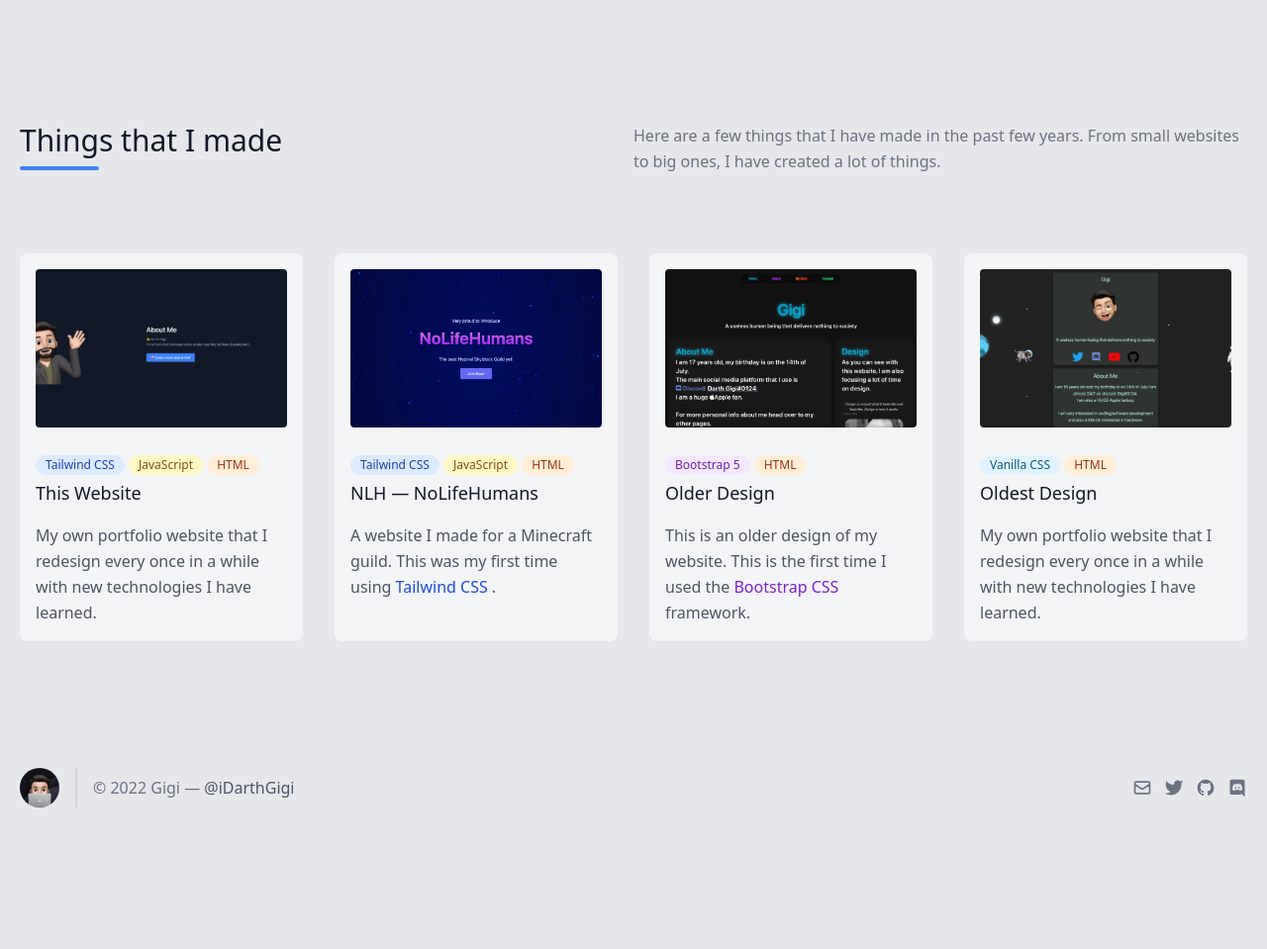
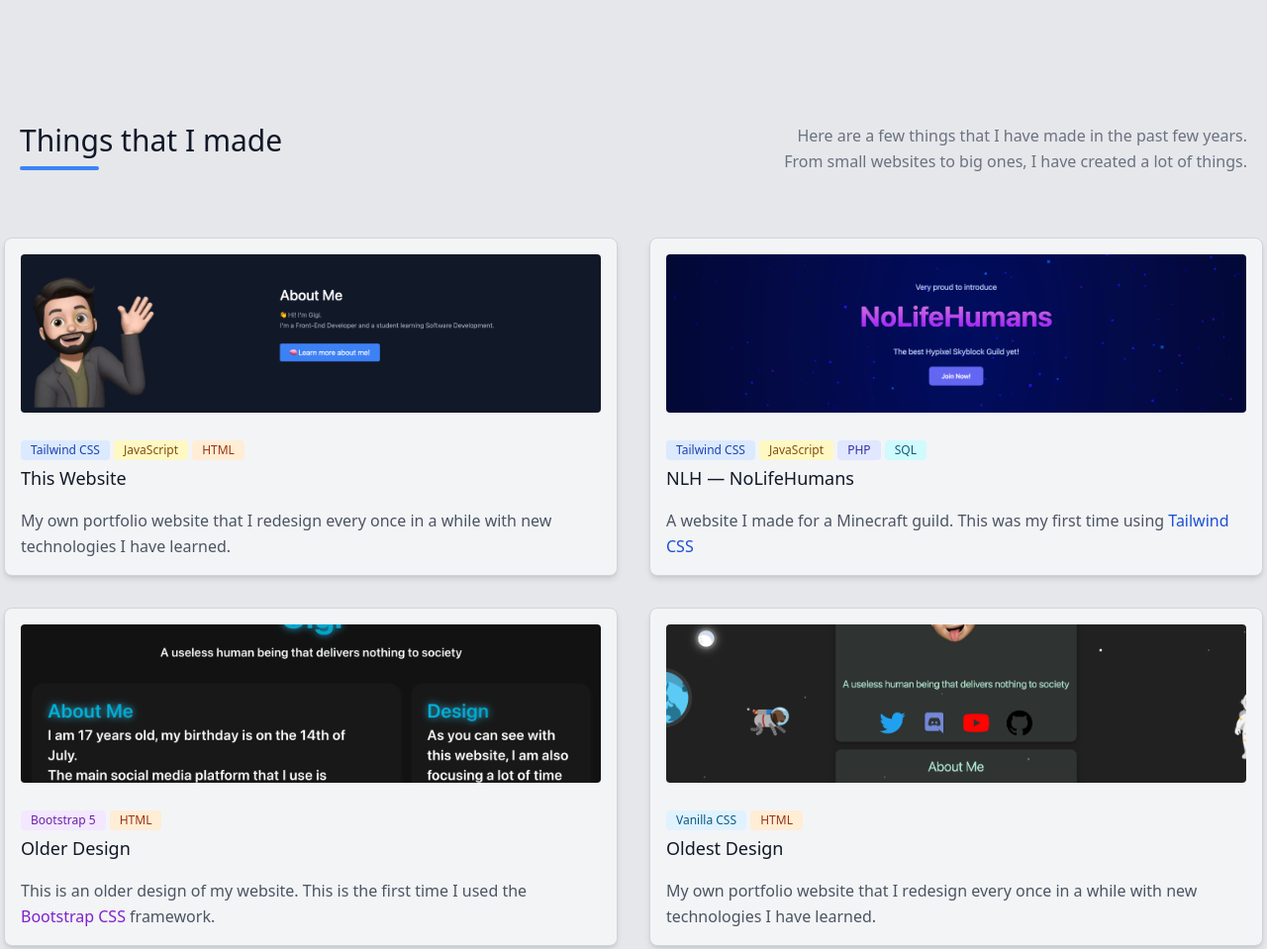
Before and after one commit to DarthGigi/2022.mrgigi.me, a website: page projects/index.html in a window 1280 px wide. Shown: the part 900-1859 px from the top of the page at 99% size. Before the commit the page ends 1748 px from the top, so only its background shows below. Drawn offline with nearby package versions, Linux system fonts and the light colour scheme.

Commit message:
Updated layout

```diff
--- a/projects/index.html
+++ b/projects/index.html
@@ -178,43 +178,50 @@
             <h2 class="title-font mb-2 text-2xl font-medium text-gray-900 motion-safe:transition-colors motion-safe:duration-500 motion-safe:ease-linear dark:text-white sm:text-3xl">Things that I made</h2>
             <div class="h-1 w-20 rounded bg-blue-500 motion-safe:transition-colors motion-safe:duration-500 motion-safe:ease-linear"></div>
           </div>
-          <p class="w-full leading-relaxed text-gray-500 motion-safe:transition-colors motion-safe:duration-500 motion-safe:ease-linear dark:text-gray-400 lg:w-1/2">Here are a few things that I have made in the past few years. From small websites to big ones, I have created a lot of things.</p>
+          <p class="w-full text-end leading-relaxed text-gray-500 motion-safe:transition-colors motion-safe:duration-500 motion-safe:ease-linear dark:text-gray-400 lg:w-1/2">
+            Here are a few things that I have made in the past few years. <br />
+            From small websites to big ones, I have created a lot of things.
+          </p>
         </div>
-        <div class="-m-4 flex flex-wrap">
-          <a href="https://github.com/DarthGigi/mrgigi.me" target="_blank" class="p-4 motion-safe:transform motion-safe:transition-transform motion-safe:duration-500 motion-safe:ease-in-out motion-safe:hover:scale-110 md:w-1/2 xl:w-1/4">
-            <div class="min-h-full rounded-lg bg-gray-100 p-4 motion-safe:transition-colors motion-safe:duration-500 motion-safe:ease-linear dark:bg-gray-800">
+        <div class="-m-4 grid gap-8 md:grid-cols-2">
+          <a href="https://github.com/DarthGigi/mrgigi.me" target="_blank" class="rounded-lg border border-gray-300 bg-gray-100 shadow-md hover:shadow-2xl motion-safe:transform motion-safe:transition-all motion-safe:duration-500 motion-safe:ease-in-out motion-safe:hover:scale-105 dark:border-gray-700 dark:bg-gray-800">
+            <div class="min-h-full p-4 motion-safe:transition-colors motion-safe:duration-500 motion-safe:ease-linear">
               <img loading="lazy" class="drag-none pointer-events-none mb-6 h-40 w-full select-none rounded object-cover object-center" src="/assets/images/png/Thumbnail.png" alt="Thumbnail" />
-              <span class="inline-flex items-center rounded-full bg-blue-100 px-2.5 py-0.5 text-xs font-medium text-blue-800 motion-safe:transition-colors motion-safe:duration-500 motion-safe:ease-linear dark:bg-blue-800 dark:text-blue-100"> Tailwind CSS </span>
-              <span class="inline-flex items-center rounded-full bg-yellow-100 px-2.5 py-0.5 text-xs font-medium text-yellow-800 motion-safe:transition-colors motion-safe:duration-500 motion-safe:ease-linear dark:bg-yellow-800 dark:text-yellow-100"> JavaScript </span>
-              <span class="inline-flex items-center rounded-full bg-orange-100 px-2.5 py-0.5 text-xs font-medium text-orange-800 motion-safe:transition-colors motion-safe:duration-500 motion-safe:ease-linear dark:bg-orange-800 dark:text-orange-100"> HTML </span>
+              <span class="inline-flex items-center rounded bg-blue-100 px-2.5 py-0.5 text-xs font-medium text-blue-800 motion-safe:transition-colors motion-safe:duration-500 motion-safe:ease-linear dark:bg-blue-800 dark:text-blue-100"> Tailwind CSS </span>
+              <span class="inline-flex items-center rounded bg-yellow-100 px-2.5 py-0.5 text-xs font-medium text-yellow-800 motion-safe:transition-colors motion-safe:duration-500 motion-safe:ease-linear dark:bg-yellow-800 dark:text-yellow-100"> JavaScript </span>
+              <span class="inline-flex items-center rounded bg-orange-100 px-2.5 py-0.5 text-xs font-medium text-orange-800 motion-safe:transition-colors motion-safe:duration-500 motion-safe:ease-linear dark:bg-orange-800 dark:text-orange-100"> HTML </span>
               <h2 class="title-font mt-1 mb-4 text-lg font-medium text-gray-900 motion-safe:transition-colors motion-safe:duration-500 motion-safe:ease-linear dark:text-white">This Website</h2>
               <p class="text-base leading-relaxed">My own portfolio website that I redesign every once in a while with new technologies I have learned.</p>
             </div>
           </a>
-          <a href="https://github.com/DarthGigi/NLH-Website-MC" target="_blank" class="p-4 motion-safe:transform motion-safe:transition-transform motion-safe:duration-500 motion-safe:ease-in-out motion-safe:hover:scale-110 md:w-1/2 xl:w-1/4">
-            <div class="min-h-full rounded-lg bg-gray-100 p-4 motion-safe:transition-colors motion-safe:duration-500 motion-safe:ease-linear dark:bg-gray-800">
+          <a href="https://github.com/DarthGigi/NLH-Website-MC" target="_blank" class="rounded-lg border border-gray-300 bg-gray-100 shadow-md hover:shadow-2xl motion-safe:transform motion-safe:transition-all motion-safe:duration-500 motion-safe:ease-in-out motion-safe:hover:scale-105 dark:border-gray-700 dark:bg-gray-800">
+            <div class="min-h-full p-4 motion-safe:transition-colors motion-safe:duration-500 motion-safe:ease-linear">
               <img loading="lazy" class="drag-none pointer-events-none mb-6 h-40 w-full select-none rounded object-cover object-center" src="/assets/images/png/NLHBanner.png" alt="NLH Banner" />
-              <span class="inline-flex items-center rounded-full bg-blue-100 px-2.5 py-0.5 text-xs font-medium text-blue-800 motion-safe:transition-colors motion-safe:duration-500 motion-safe:ease-linear dark:bg-blue-800 dark:text-blue-100"> Tailwind CSS </span>
-              <span class="inline-flex items-center rounded-full bg-yellow-100 px-2.5 py-0.5 text-xs font-medium text-yellow-800 motion-safe:transition-colors motion-safe:duration-500 motion-safe:ease-linear dark:bg-yellow-800 dark:text-yellow-100"> JavaScript </span>
-              <span class="inline-flex items-center rounded-full bg-orange-100 px-2.5 py-0.5 text-xs font-medium text-orange-800 motion-safe:transition-colors motion-safe:duration-500 motion-safe:ease-linear dark:bg-orange-800 dark:text-orange-100"> HTML </span>
+              <span class="inline-flex items-center rounded bg-blue-100 px-2.5 py-0.5 text-xs font-medium text-blue-800 motion-safe:transition-colors motion-safe:duration-500 motion-safe:ease-linear dark:bg-blue-800 dark:text-blue-100"> Tailwind CSS </span>
+              <span class="inline-flex items-center rounded bg-yellow-100 px-2.5 py-0.5 text-xs font-medium text-yellow-800 motion-safe:transition-colors motion-safe:duration-500 motion-safe:ease-linear dark:bg-yellow-800 dark:text-yellow-100"> JavaScript </span>
+              <span class="inline-flex items-center rounded bg-indigo-100 px-2.5 py-0.5 text-xs font-medium text-indigo-800 motion-safe:transition-colors motion-safe:duration-500 motion-safe:ease-linear dark:bg-indigo-800 dark:text-indigo-100"> PHP </span>
+              <span class="inline-flex items-center rounded bg-cyan-100 px-2.5 py-0.5 text-xs font-medium text-cyan-800 motion-safe:transition-colors motion-safe:duration-500 motion-safe:ease-linear dark:bg-cyan-800 dark:text-cyan-100"> SQL </span>
               <h2 class="title-font mt-1 mb-4 text-lg font-medium text-gray-900 motion-safe:transition-colors motion-safe:duration-500 motion-safe:ease-linear dark:text-white">NLH &#8212; NoLifeHumans</h2>
-              <p class="text-base leading-relaxed">A website I made for a Minecraft guild. This was my first time using <span class="text-blue-700 motion-safe:transition-colors motion-safe:duration-500 motion-safe:ease-linear dark:text-blue-400"> Tailwind CSS </span>.</p>
+              <p class="text-base leading-relaxed">
+                A website I made for a Minecraft guild. This was my first time using
+                <span class="text-blue-700 motion-safe:transition-colors motion-safe:duration-500 motion-safe:ease-linear dark:text-blue-400"> Tailwind CSS </span>
+              </p>
             </div>
           </a>
-          <a href="https://github.com/DarthGigi/mrgigi.me-old-design" target="_blank" class="p-4 motion-safe:transform motion-safe:transition-transform motion-safe:duration-500 motion-safe:ease-in-out motion-safe:hover:scale-110 md:w-1/2 xl:w-1/4">
-            <div class="min-h-full rounded-lg bg-gray-100 p-4 motion-safe:transition-colors motion-safe:duration-500 motion-safe:ease-linear dark:bg-gray-800">
+          <a href="https://github.com/DarthGigi/mrgigi.me-old-design" target="_blank" class="rounded-lg border border-gray-300 bg-gray-100 shadow-md hover:shadow-2xl motion-safe:transform motion-safe:transition-all motion-safe:duration-500 motion-safe:ease-in-out motion-safe:hover:scale-105 dark:border-gray-700 dark:bg-gray-800">
+            <div class="min-h-full p-4 motion-safe:transition-colors motion-safe:duration-500 motion-safe:ease-linear">
               <img loading="lazy" class="drag-none pointer-events-none mb-6 h-40 w-full select-none rounded object-cover object-center" src="/assets/images/png/Olddesign.png" alt="Old Design" />
-              <span class="inline-flex items-center rounded-full bg-purple-100 px-2.5 py-0.5 text-xs font-medium text-purple-800 motion-safe:transition-colors motion-safe:duration-500 motion-safe:ease-linear dark:bg-purple-800 dark:text-purple-100"> Bootstrap 5 </span>
-              <span class="inline-flex items-center rounded-full bg-orange-100 px-2.5 py-0.5 text-xs font-medium text-orange-800 motion-safe:transition-colors motion-safe:duration-500 motion-safe:ease-linear dark:bg-orange-800 dark:text-orange-100"> HTML </span>
+              <span class="inline-flex items-center rounded bg-purple-100 px-2.5 py-0.5 text-xs font-medium text-purple-800 motion-safe:transition-colors motion-safe:duration-500 motion-safe:ease-linear dark:bg-purple-800 dark:text-purple-100"> Bootstrap 5 </span>
+              <span class="inline-flex items-center rounded bg-orange-100 px-2.5 py-0.5 text-xs font-medium text-orange-800 motion-safe:transition-colors motion-safe:duration-500 motion-safe:ease-linear dark:bg-orange-800 dark:text-orange-100"> HTML </span>
               <h2 class="title-font mt-1 mb-4 text-lg font-medium text-gray-900 motion-safe:transition-colors motion-safe:duration-500 motion-safe:ease-linear dark:text-white">Older Design</h2>
               <p class="text-base leading-relaxed">This is an older design of my website. This is the first time I used the <span class="text-purple-700 motion-safe:transition-colors motion-safe:duration-500 motion-safe:ease-linear dark:text-purple-400"> Bootstrap CSS </span> framework.</p>
             </div>
           </a>
-          <a href="https://github.com/DarthGigi/oldwebsite" target="_blank" class="p-4 motion-safe:transform motion-safe:transition-transform motion-safe:duration-500 motion-safe:ease-in-out motion-safe:hover:scale-110 md:w-1/2 xl:w-1/4">
-            <div class="min-h-full rounded-lg bg-gray-100 p-4 motion-safe:transition-colors motion-safe:duration-500 motion-safe:ease-linear dark:bg-gray-800">
+          <a href="https://github.com/DarthGigi/oldwebsite" target="_blank" class="rounded-lg border border-gray-300 bg-gray-100 shadow-md hover:shadow-2xl motion-safe:transform motion-safe:transition-all motion-safe:duration-500 motion-safe:ease-in-out motion-safe:hover:scale-105 dark:border-gray-700 dark:bg-gray-800">
+            <div class="min-h-full p-4 motion-safe:transition-colors motion-safe:duration-500 motion-safe:ease-linear">
               <img loading="lazy" class="drag-none pointer-events-none mb-6 h-40 w-full select-none rounded object-cover object-center" src="/assets/images/png/OldestDesign.png" alt="Oldest Design" />
-              <span class="inline-flex items-center rounded-full bg-sky-100 px-2.5 py-0.5 text-xs font-medium text-sky-800 motion-safe:transition-colors motion-safe:duration-500 motion-safe:ease-linear dark:bg-sky-800 dark:text-sky-100"> Vanilla CSS </span>
-              <span class="inline-flex items-center rounded-full bg-orange-100 px-2.5 py-0.5 text-xs font-medium text-orange-800 motion-safe:transition-colors motion-safe:duration-500 motion-safe:ease-linear dark:bg-orange-800 dark:text-orange-100"> HTML </span>
+              <span class="inline-flex items-center rounded bg-sky-100 px-2.5 py-0.5 text-xs font-medium text-sky-800 motion-safe:transition-colors motion-safe:duration-500 motion-safe:ease-linear dark:bg-sky-800 dark:text-sky-100"> Vanilla CSS </span>
+              <span class="inline-flex items-center rounded bg-orange-100 px-2.5 py-0.5 text-xs font-medium text-orange-800 motion-safe:transition-colors motion-safe:duration-500 motion-safe:ease-linear dark:bg-orange-800 dark:text-orange-100"> HTML </span>
               <h2 class="title-font mt-1 mb-4 text-lg font-medium text-gray-900 motion-safe:transition-colors motion-safe:duration-500 motion-safe:ease-linear dark:text-white">Oldest Design</h2>
               <p class="text-base leading-relaxed">My own portfolio website that I redesign every once in a while with new technologies I have learned.</p>
             </div>
```
Also changed, not shown: assets/css/master.css.
